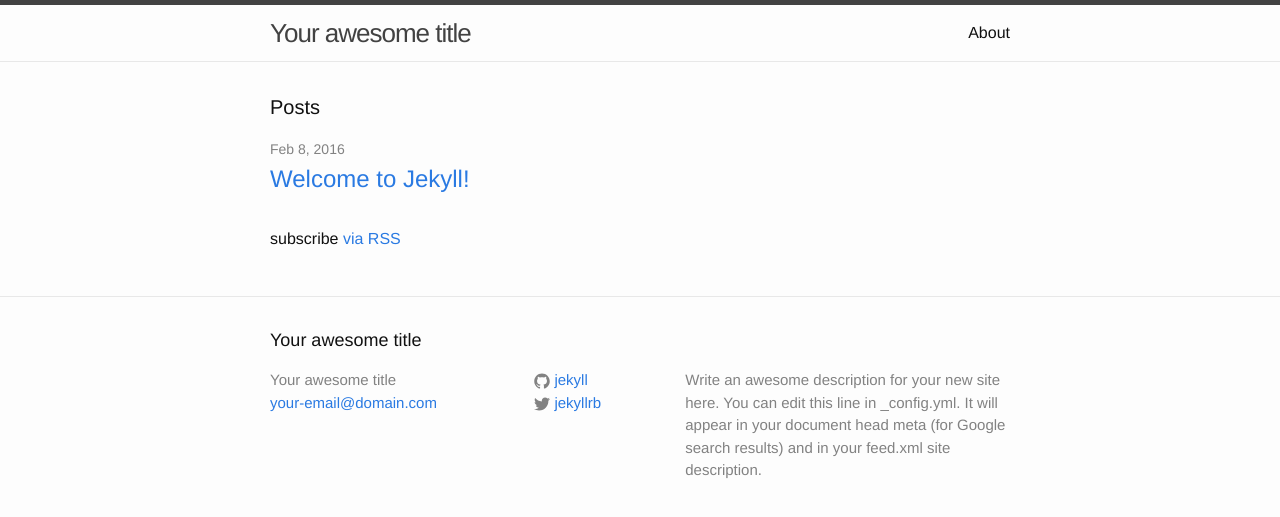
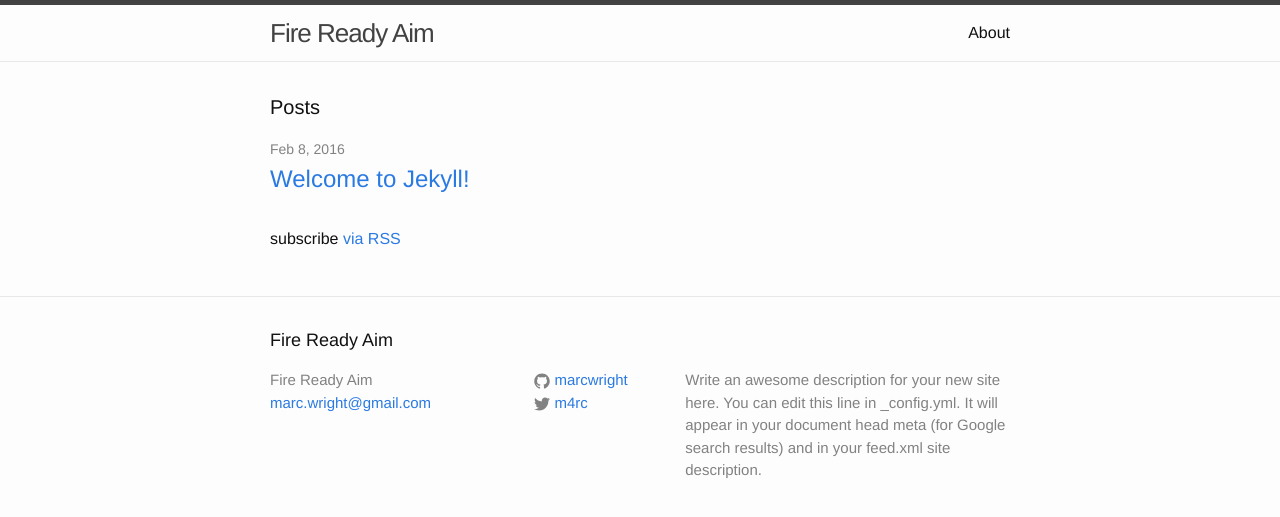
Before and after one commit to marcwright/blog, a Jekyll site: the page built from index.html, in a window 1280 px wide. Shown: the top 517 px of the page. Built offline with Jekyll 4.4.1, drawn with Linux system fonts in a browser that asks for light colours.

Commit message:
updated config

```diff
--- a/_config.yml
+++ b/_config.yml
@@ -6,16 +6,16 @@
 # 'jekyll serve'. If you change this file, please restart the server process.
 
 # Site settings
-title: Your awesome title
-email: your-email@domain.com
+title: Fire Ready Aim
+email: marc.wright@gmail.com
 description: > # this means to ignore newlines until "baseurl:"
   Write an awesome description for your new site here. You can edit this
   line in _config.yml. It will appear in your document head meta (for
   Google search results) and in your feed.xml site description.
 baseurl: "/firereadyaim" # the subpath of your site, e.g. /blog
-url: "http://yourdomain.com" # the base hostname & protocol for your site
-twitter_username: jekyllrb
-github_username:  jekyll
+url: "http://marcwright.github.io/firereadyaim/" # the base hostname & protocol for your site
+twitter_username: m4rc
+github_username:  marcwright
 
 # Build settings
 markdown: kramdown
```
